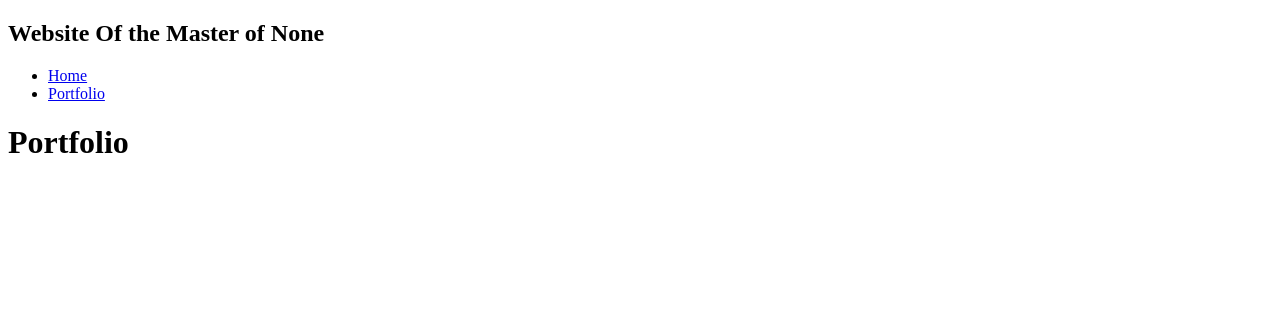
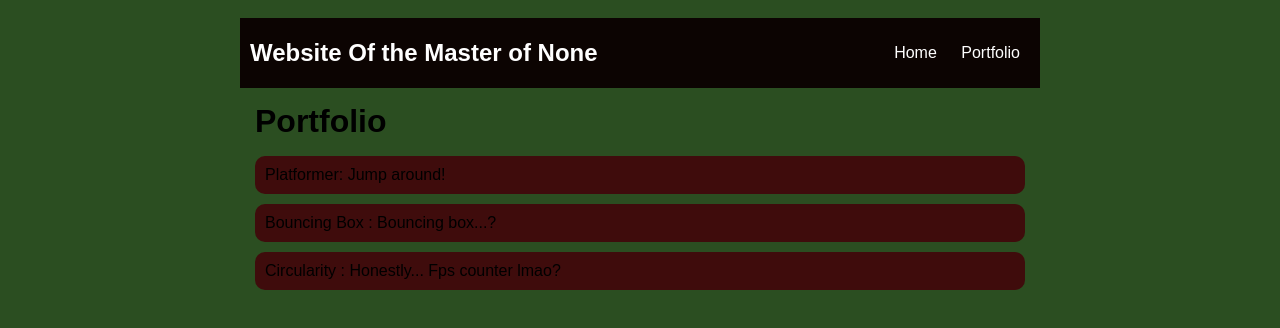
Before and after one commit to DarGooden/DarGooden.github.io, a plain HTML site: page portfolio.html in a window 1280 px wide. Drawn offline with Linux system fonts and the light colour scheme.

Commit message:
Updated Portfolio

```diff
--- a/portfolio.html
+++ b/portfolio.html
@@ -3,6 +3,7 @@
 
 <head>
     <title>The Beginning</title>
+    <link rel="stylesheet" href="style.css">
 </head>
 
 
@@ -25,8 +26,12 @@
             <div class="content">
                 <h1>Portfolio</h1>
                 <ul id="portfolio">
-
-
+                    <li><a href="projects/platformer/">Platformer: Jump around!
+                             </a></li>
+                    <li><a href="projects/bouncing-box/">Bouncing Box : Bouncing box...?
+                             </a></li>
+                    <li><a href="projects/circularity/">Circularity : Honestly... Fps counter lmao?
+                            </a></li>
                 </ul>
             </div>
         </main>
--- a/style.css
+++ b/style.css
@@ -1,8 +1,8 @@
 body {
-    background: rgb(125, 198, 205);
-    color: rgb(45, 45, 45);
+    background: rgb(43, 78, 33);
+    color: rgb(0, 0, 0);
     padding: 10px;
-    font-family: arial;
+    font-family: fantasy;
 }
 #all-contents {
   max-width: 800px;
@@ -11,7 +11,7 @@ body {
 
 /* navigation menu */
 nav {
-    background: rgb(239, 80, 41);
+    background: rgb(12, 4, 2);
    margin: 0 auto;
     display: flex;
     padding: 10px;
@@ -37,7 +37,7 @@ a {
 
 /* main container area beneath menu */
 main {
-    background: rgb(245, 238, 219);
+    background: rgba(206, 154, 12, 0);
     display: flex;
 }
 .sidebar {
@@ -54,9 +54,35 @@ main {
 
 /* portfolio styles */
 #interests {
-    border: 4px silver ridge;
+    border: 4px rgb(255, 255, 255) ridge;
     padding: 8px;
 }
 h2, h3 {
     margin: 0px;
 }
+
+ /* portfolio styles */
+ .content h1 {
+    color: black;
+}
+
+#portfolio {
+    list-style-type: none;
+    padding-left: 0;
+}
+
+#portfolio li {
+    background: rgb(63, 12, 12);
+    padding: 10px;
+    border-radius: 10px;
+    margin-bottom: 10px;
+}
+
+#portfolio li:hover {
+    background: #00000000;
+}
+
+#portfolio a {
+    text-decoration: none;
+    color: #000000;
+}
```
